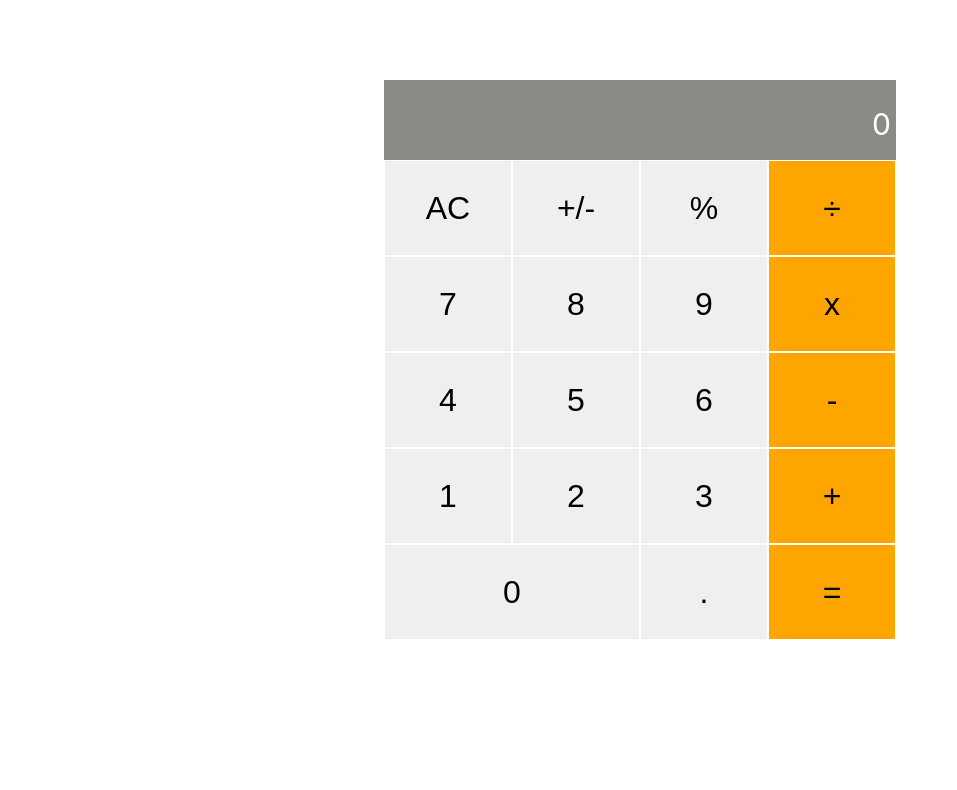
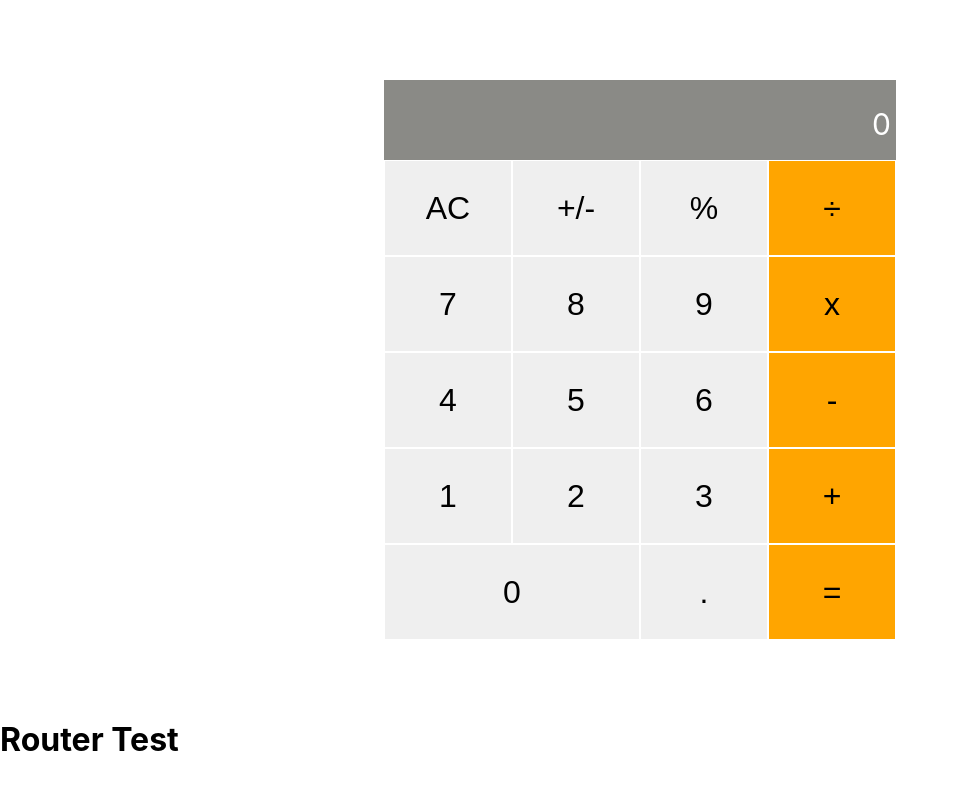
Before and after one commit to Shubh-Dev/react-math-magician-shubh, a React (Create React App) app: page / in a window 1280 px wide. Shown: the top 790 px of the page, without its empty margins (0-957 px from the left). Built offline with nearby package versions, Linux system fonts and the light colour scheme.

Commit message:
ADD ROUTER PROGRESS

```diff
--- a/src/App.js
+++ b/src/App.js
@@ -1,10 +1,15 @@
 import React from 'react';
 import './App.css';
+import {
+  BrowserRouter as router, Routes, Route, Link,
+} from 'react-router-dom';
 import Calculator from './components/Calculator';
+import Home from './components/Home';
 
 const App = () => (
   <>
     <Calculator />
+    <Home />
   </>
 );
 
--- /dev/null
+++ b/src/components/Home.js
@@ -0,0 +1,7 @@
+import React from 'react';
+
+const Home = () => (
+  <h1>Router Test</h1>
+);
+
+export default Home;
```
